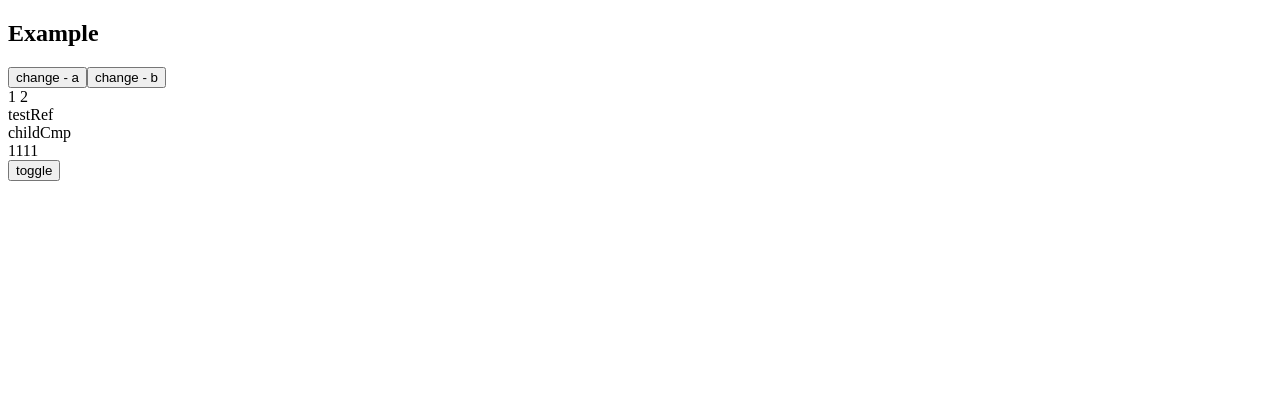
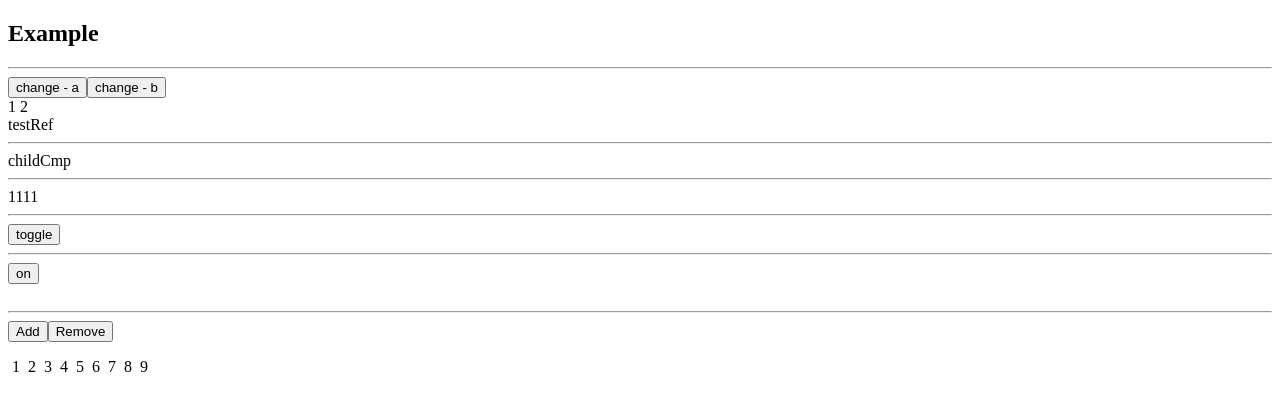
Before and after one commit to Asplitline/t-vue-demo, a Vue app: page / in a window 1280 px wide. Shown: the top 410 px of the page. Built offline with nearby package versions, Linux system fonts and the light colour scheme.

Commit message:
transition on | list

```diff
--- /dev/null
+++ b/src/example/ExampleTransitionList.vue
@@ -0,0 +1,49 @@
+<template>
+	<div id="list-demo" class="demo">
+		<button v-on:click="add">Add</button>
+		<button v-on:click="remove">Remove</button>
+		<transition-group name="list" tag="p">
+			<span v-for="item in items" v-bind:key="item" class="list-item">
+				{{ item }}
+			</span>
+		</transition-group>
+	</div>
+</template>
+
+<script>
+export default {
+	data() {
+		return {
+			items: [1, 2, 3, 4, 5, 6, 7, 8, 9],
+			nextNum: 10
+		}
+	},
+	methods: {
+		randomIndex: function () {
+			return Math.floor(Math.random() * this.items.length)
+		},
+		add: function () {
+			this.items.splice(this.randomIndex(), 0, this.nextNum++)
+		},
+		remove: function () {
+			this.items.splice(this.randomIndex(), 1)
+		}
+	}
+}
+</script>
+
+<style lang="scss" scoped>
+.list-item {
+	display: inline-block;
+	margin: 0 4px;
+}
+.list-enter-active,
+.list-leave-active {
+	transition: all 0.2s linear;
+}
+
+.list-leave-to,
+.list-enter {
+	transform: translateY(100%);
+}
+</style>
--- /dev/null
+++ b/src/example/ExampleTransitionOnOff.vue
@@ -0,0 +1,49 @@
+<template>
+	<div id="example-2">
+		<transition name="toggle">
+			<button key="on" @click="toggle" v-if="active">
+				on
+			</button>
+			<button key="off" @click="toggle" v-else>off</button>
+		</transition>
+	</div>
+</template>
+
+<script>
+export default {
+	data() {
+		return {
+			active: true
+		}
+	},
+	methods: {
+		toggle() {
+			this.active = !this.active
+		}
+	}
+}
+</script>
+
+<style lang="scss" scoped>
+#example-2 {
+	position: relative;
+	height: 40px;
+}
+button {
+	position: absolute;
+}
+.toggle-enter-active,
+.toggle-leave-active {
+	transition: all 0.5s linear;
+}
+.toggle-enter,
+.toggle-leave-to {
+	opacity: 0;
+}
+.toggle-enter {
+	transform: translateX(100%);
+}
+.toggle-leave-to {
+	transform: translateX(-100%);
+}
+</style>
--- a/src/example/index.vue
+++ b/src/example/index.vue
@@ -1,13 +1,21 @@
 <template>
 	<div id="app">
 		<!-- <example-prop-or-attr></example-prop-or-attr> -->
+		<hr>
 		<example-sync v-bind.sync="obj"></example-sync>
 		{{obj.a}}
 		{{obj.b}}
 		<div ref="testRef">testRef</div>
+		<hr>
 		<example-ref-cmp ref="refCmp"></example-ref-cmp>
+		<hr>
 		<example-once-hook v-if="show"></example-once-hook>
+		<hr>
 		<button @click="show=!show">toggle</button>
+		<hr>
+		<example-transition-on-off></example-transition-on-off>
+		<hr>
+		<example-transition-list></example-transition-list>
 	</div>
 </template>
 
```
Also changed, not shown: 1 other file (tests, documents, lock files or other folders).
